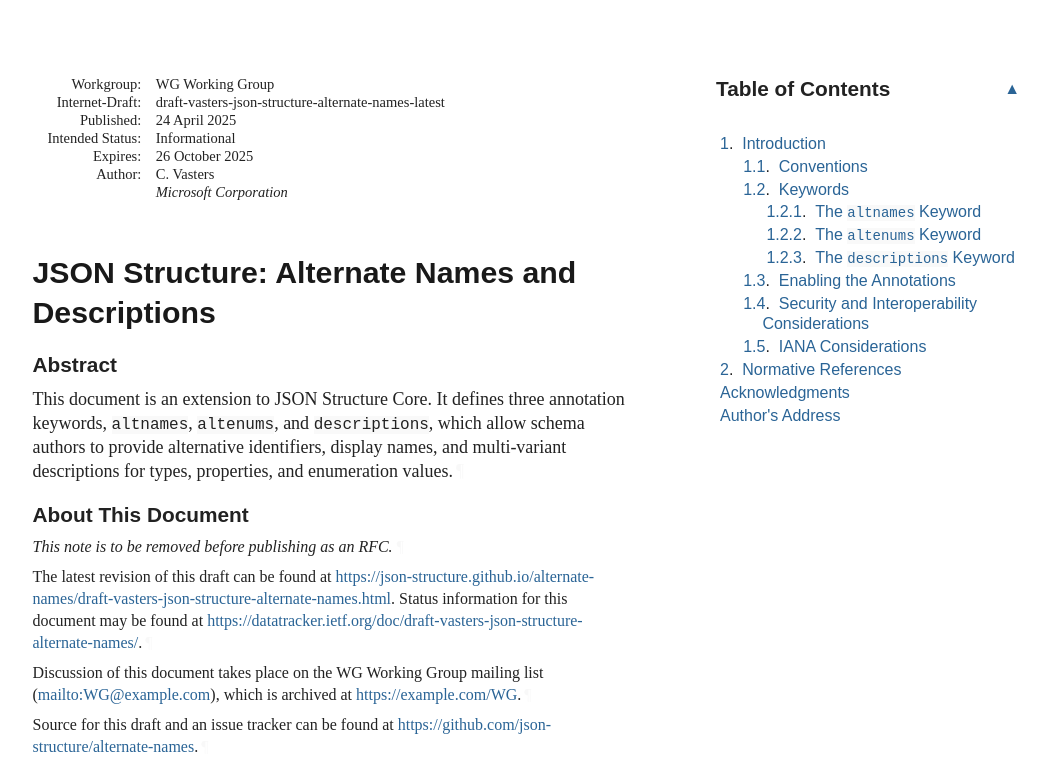
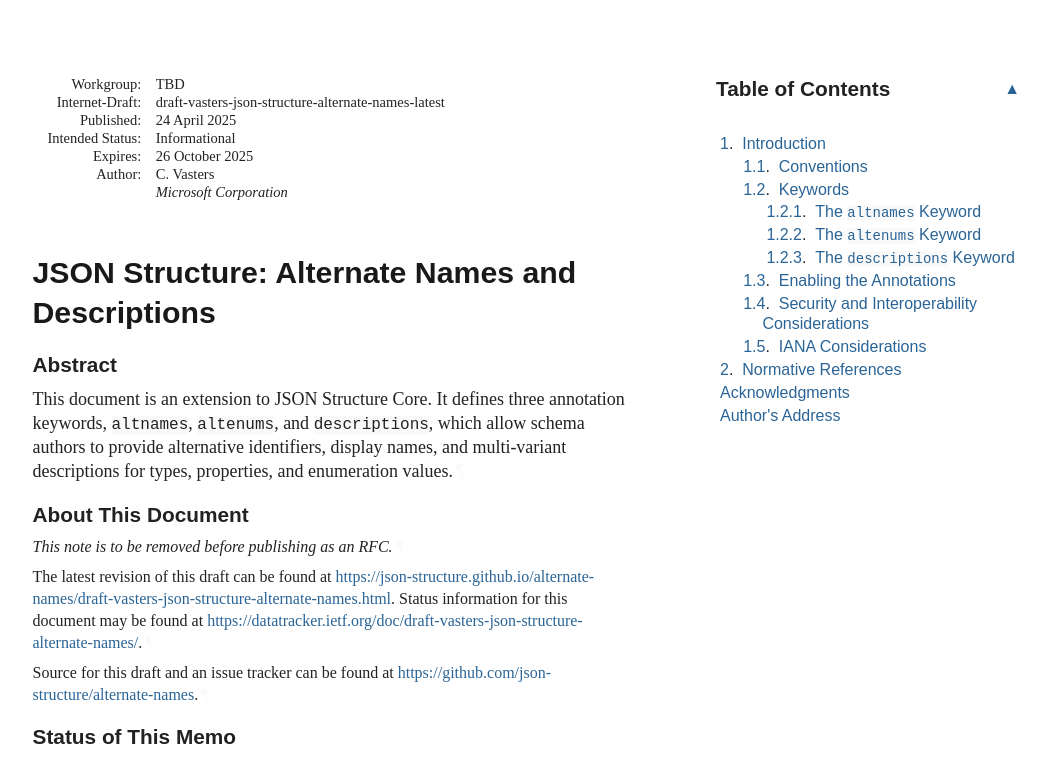
Before and after one commit to json-structure/alternate-names, a plain HTML site: page draft-vasters-json-structure-alternate-names.html in a window 1280 px wide. Shown: the top 761 px of the page, without its empty margins (92-1140 px from the left). Drawn offline with Linux system fonts and the light colour scheme; a web font is replaced by a local one.

Commit message:
Script updating gh-pages from c062169. [ci skip]

```diff
--- a/draft-vasters-json-structure-alternate-names.html
+++ b/draft-vasters-json-structure-alternate-names.html
@@ -1060,7 +1060,7 @@ svg :is([fill="white"], [fill^="#fff"]) {
 <div id="internal-metadata" class="document-information">
 <dl id="identifiers">
 <dt class="label-workgroup">Workgroup:</dt>
-<dd class="workgroup">WG Working Group</dd>
+<dd class="workgroup">TBD</dd>
 <dt class="label-internet-draft">Internet-Draft:</dt>
 <dd class="internet-draft">draft-vasters-json-structure-alternate-names-latest</dd>
 <dt class="label-published">Published:</dt>
@@ -1096,10 +1096,7 @@ multi-variant descriptions for types, properties, and enumeration values.<a href
 <p id="section-note.1-2">
         The latest revision of this draft can be found at <span><a href="https://json-structure.github.io/alternate-names/draft-vasters-json-structure-alternate-names.html">https://json-structure.github.io/alternate-names/draft-vasters-json-structure-alternate-names.html</a></span>.
         Status information for this document may be found at <span><a href="https://datatracker.ietf.org/doc/draft-vasters-json-structure-alternate-names/">https://datatracker.ietf.org/doc/draft-vasters-json-structure-alternate-names/</a></span>.<a href="#section-note.1-2" class="pilcrow">¶</a></p>
-<p id="section-note.1-3">
-        Discussion of this document takes place on the
-        WG Working Group mailing list (<span><a href="mailto:WG@example.com">mailto:WG@example.com</a></span>),
-        which is archived at <span><a href="https://example.com/WG">https://example.com/WG</a></span>.<a href="#section-note.1-3" class="pilcrow">¶</a></p>
+<p id="section-note.1-3"></p>
 <p id="section-note.1-4">Source for this draft and an issue tracker can be found at
         <span><a href="https://github.com/json-structure/alternate-names">https://github.com/json-structure/alternate-names</a></span>.<a href="#section-note.1-4" class="pilcrow">¶</a></p>
 </section>
```
Also changed, not shown: draft-vasters-json-structure-alternate-names.txt.
